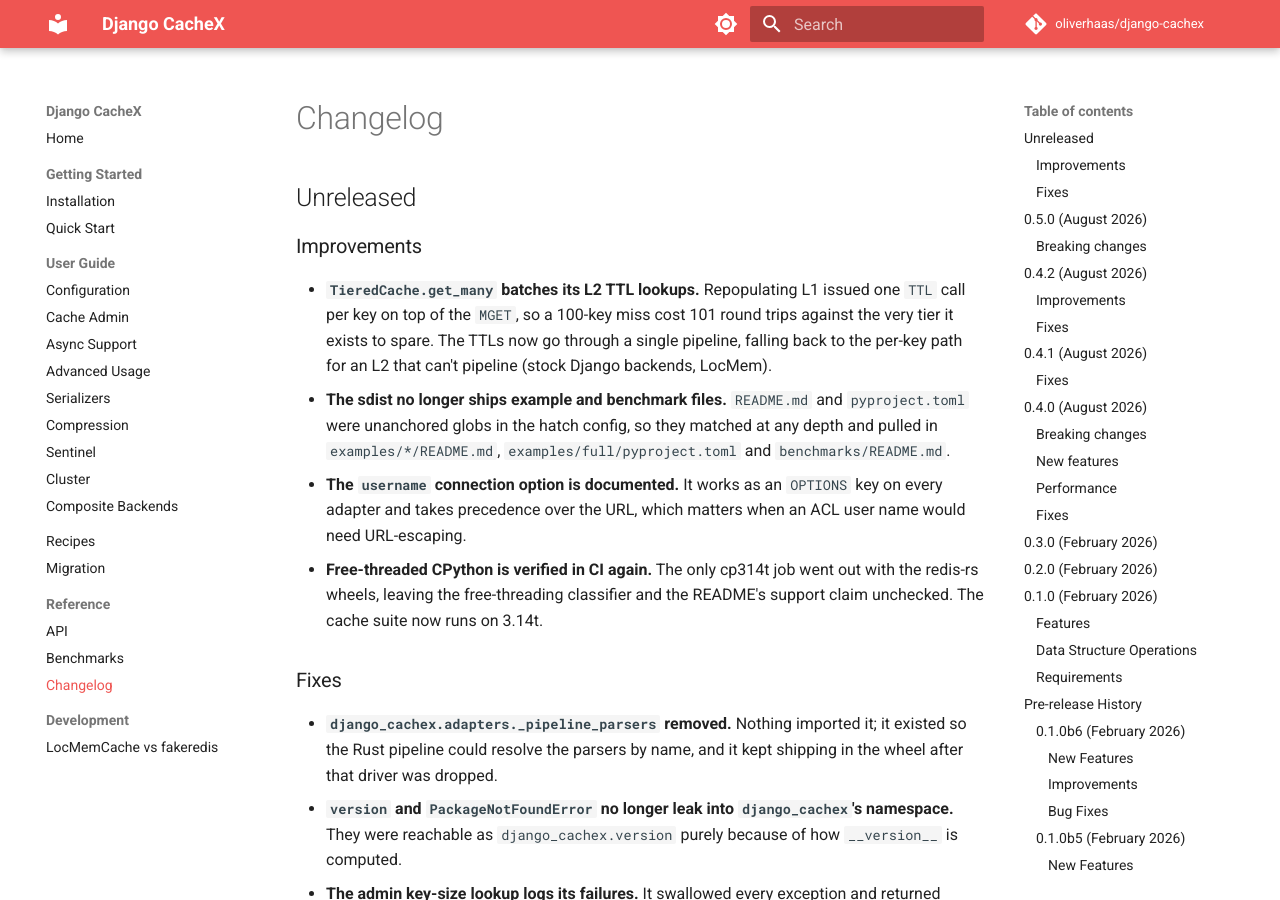
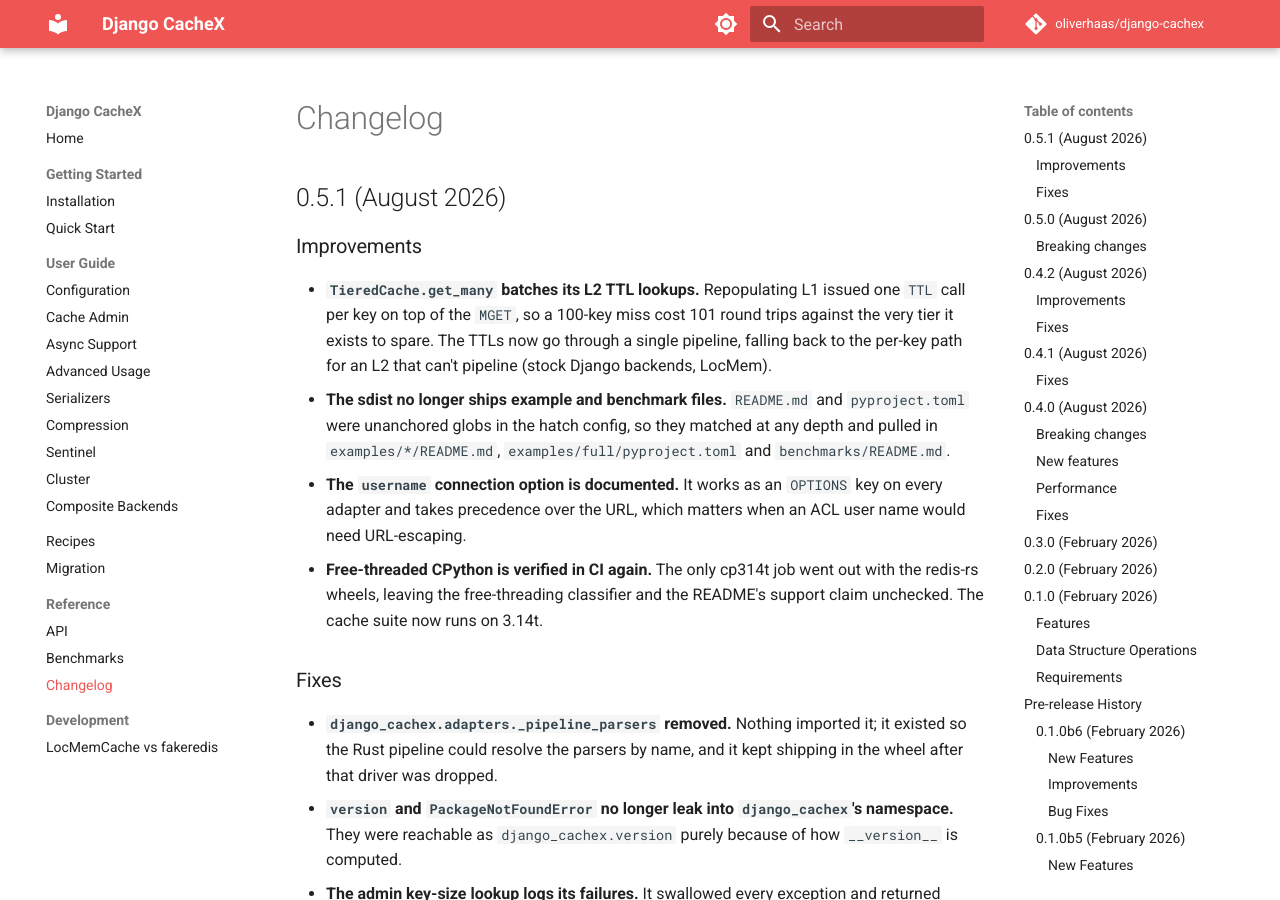
Before and after one commit to oliverhaas/django-cachex, an MkDocs documentation site: the page built from docs/reference/changelog.md, in a window 1280 px wide and 900 px high. Built offline with MkDocs 1.6.1 and Material for MkDocs 9.7.7, drawn with Linux system fonts in a browser that asks for light colours; comment, search, counter and statistics services are not loaded; the version menu is left out.

Commit message:
chore(release): bump version to 0.5.1

```diff
--- a/docs/reference/changelog.md
+++ b/docs/reference/changelog.md
@@ -1,6 +1,6 @@
 # Changelog
 
-## Unreleased
+## 0.5.1 (August 2026)
 
 ### Improvements
 
--- a/pyproject.toml
+++ b/pyproject.toml
@@ -1,6 +1,6 @@
 [project]
 name = "django-cachex"
-version = "0.5.0"
+version = "0.5.1"
 description = "Full featured Valkey and Redis cache backend for Django"
 readme = "README.md"
 license = "MIT"
```
Also changed, not shown: 1 other file.
